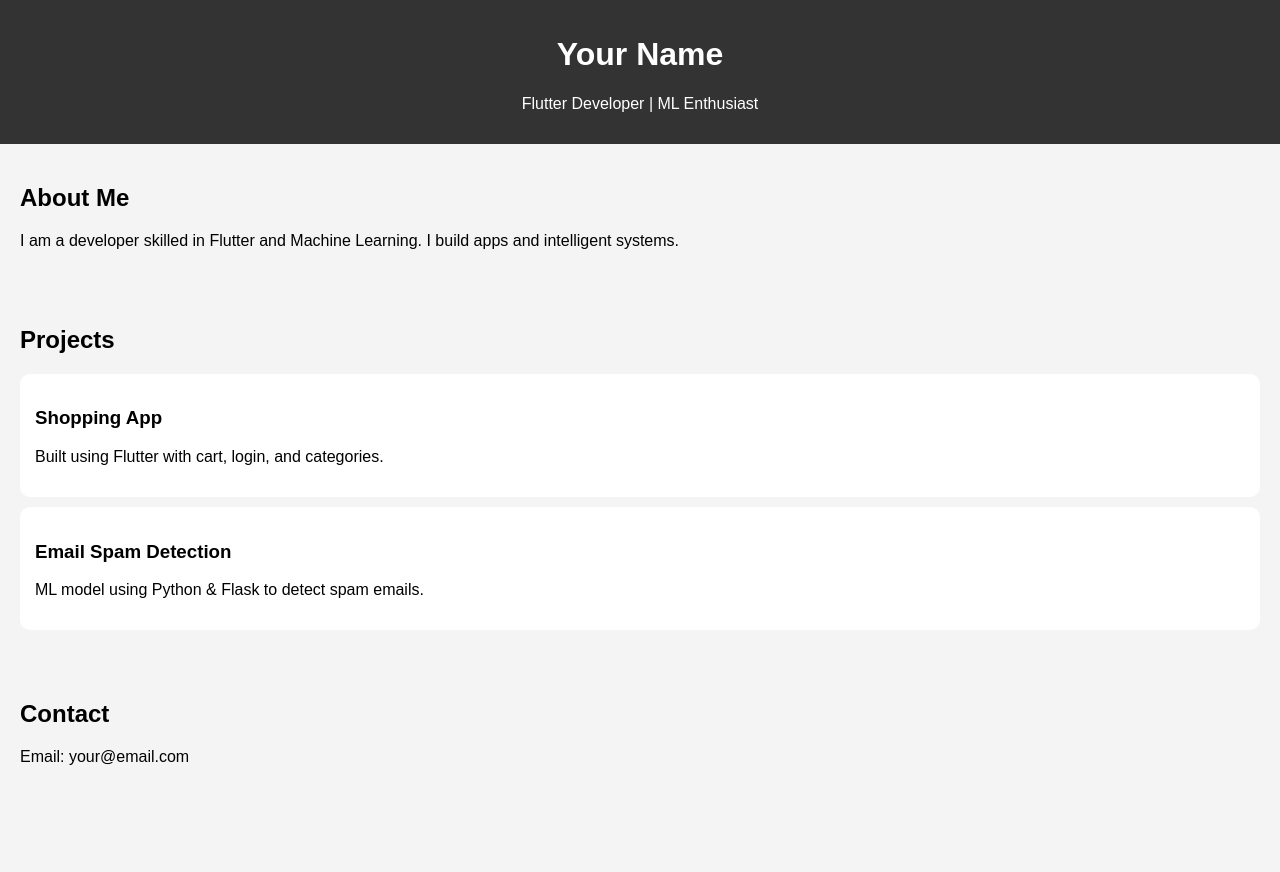
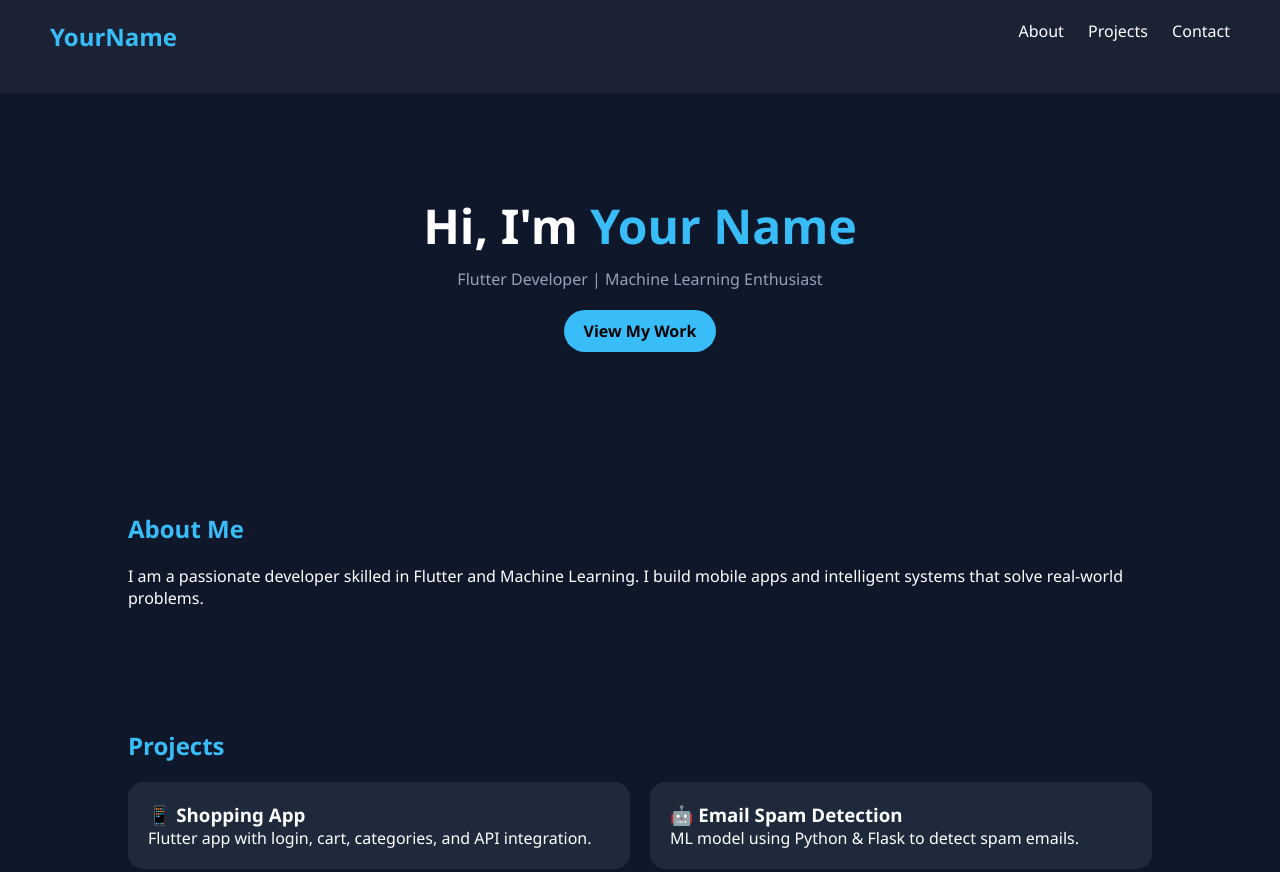
Before and after one commit to ShanyaSafi11/ShanyaSafi11.github.io, a plain HTML site: page index.html in a window 1280 px wide. Shown: the top 872 px of the page. Before the commit the page ends 802 px from the top, so only its background shows below. Drawn offline with Linux system fonts and the light colour scheme.

Commit message:
Update index.html

```diff
--- a/index.html
+++ b/index.html
@@ -1,62 +1,171 @@
 <!DOCTYPE html>
-<html>
+<html lang="en">
 <head>
+<meta charset="UTF-8">
+<meta name="viewport" content="width=device-width, initial-scale=1.0">
 <title>My Portfolio</title>
+
 <style>
+* {
+    margin: 0;
+    padding: 0;
+    box-sizing: border-box;
+    font-family: 'Segoe UI', sans-serif;
+}
+
 body {
-            font-family: Arial;
-            margin: 0;
-            background: #f4f4f4;
+    background: #0f172a;
+    color: #fff;
 }
-        header {
-            background: #333;
+
+/* Navbar */
+nav {
+    display: flex;
+    justify-content: space-between;
+    padding: 20px 50px;
+    background: rgba(255,255,255,0.05);
+    backdrop-filter: blur(10px);
+    position: sticky;
+    top: 0;
+}
+
+nav h2 {
+    color: #38bdf8;
+}
+
+nav a {
     color: white;
-            padding: 15px;
+    text-decoration: none;
+    margin-left: 20px;
+}
+
+/* Hero */
+.hero {
     text-align: center;
+    padding: 100px 20px;
 }
+
+.hero h1 {
+    font-size: 48px;
+}
+
+.hero span {
+    color: #38bdf8;
+}
+
+.hero p {
+    margin-top: 10px;
+    color: #94a3b8;
+}
+
+.btn {
+    display: inline-block;
+    margin-top: 20px;
+    padding: 10px 20px;
+    background: #38bdf8;
+    color: black;
+    border-radius: 25px;
+    text-decoration: none;
+    font-weight: bold;
+}
+
+/* Sections */
 section {
+    padding: 60px 10%;
+}
+
+h2 {
+    margin-bottom: 20px;
+    color: #38bdf8;
+}
+
+/* Cards */
+.projects {
+    display: grid;
+    grid-template-columns: repeat(auto-fit, minmax(250px, 1fr));
+    gap: 20px;
+}
+
+.card {
+    background: #1e293b;
     padding: 20px;
+    border-radius: 15px;
+    transition: 0.3s;
 }
-        .project {
-            background: white;
-            padding: 15px;
-            margin: 10px 0;
-            border-radius: 10px;
+
+.card:hover {
+    transform: translateY(-5px);
+    background: #334155;
+}
+
+/* Footer */
+footer {
+    text-align: center;
+    padding: 20px;
+    background: #020617;
+    margin-top: 40px;
 }
 </style>
+
 </head>
 
 <body>
 
-<header>
-    <h1>Your Name</h1>
-    <p>Flutter Developer | ML Enthusiast</p>
-</header>
+<!-- Navbar -->
+<nav>
+    <h2>YourName</h2>
+    <div>
+        <a href="#about">About</a>
+        <a href="#projects">Projects</a>
+        <a href="#contact">Contact</a>
+    </div>
+</nav>
 
-<section>
+<!-- Hero Section -->
+<div class="hero">
+    <h1>Hi, I'm <span>Your Name</span></h1>
+    <p>Flutter Developer | Machine Learning Enthusiast</p>
+    <a href="#projects" class="btn">View My Work</a>
+</div>
+
+<!-- About -->
+<section id="about">
     <h2>About Me</h2>
-    <p>I am a developer skilled in Flutter and Machine Learning. I build apps and intelligent systems.</p>
+    <p>
+        I am a passionate developer skilled in Flutter and Machine Learning.
+        I build mobile apps and intelligent systems that solve real-world problems.
+    </p>
 </section>
 
-<section>
+<!-- Projects -->
+<section id="projects">
     <h2>Projects</h2>
 
-    <div class="project">
-        <h3>Shopping App</h3>
-        <p>Built using Flutter with cart, login, and categories.</p>
+    <div class="projects">
+
+        <div class="card">
+            <h3>📱 Shopping App</h3>
+            <p>Flutter app with login, cart, categories, and API integration.</p>
         </div>
 
-    <div class="project">
-        <h3>Email Spam Detection</h3>
+        <div class="card">
+            <h3>🤖 Email Spam Detection</h3>
             <p>ML model using Python & Flask to detect spam emails.</p>
         </div>
 
+    </div>
 </section>
 
-<section>
+<!-- Contact -->
+<section id="contact">
     <h2>Contact</h2>
     <p>Email: your@email.com</p>
 </section>
 
+<!-- Footer -->
+<footer>
+    <p>© 2026 Your Name | Portfolio</p>
+</footer>
+
 </body>
 </html>
```
Lines whose indentation alone changed are shown as unchanged.
